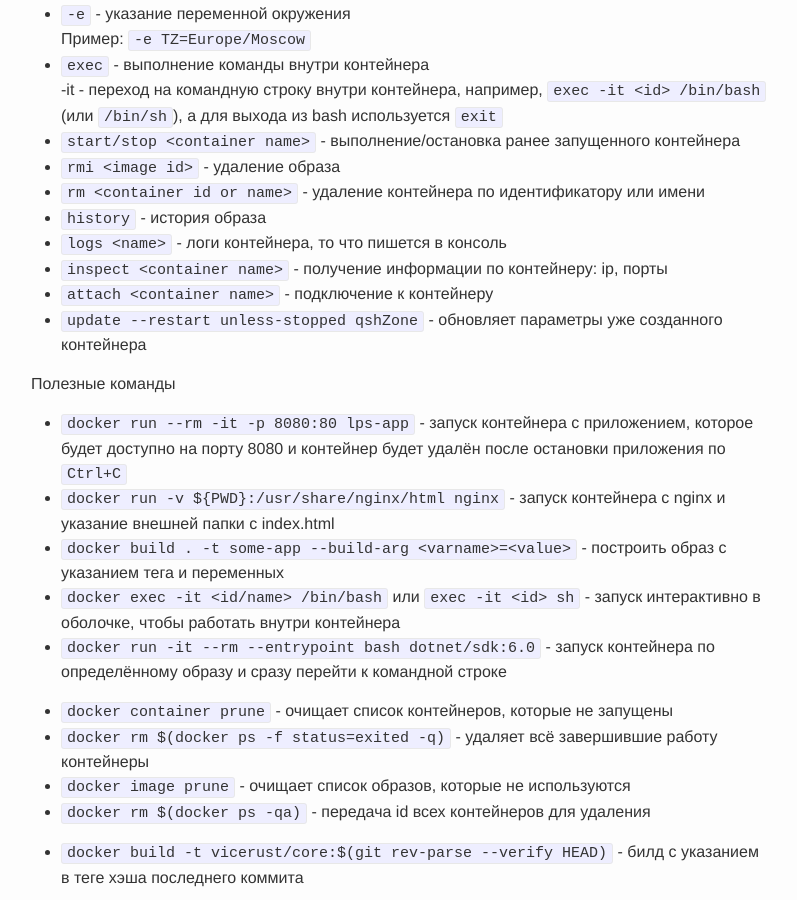
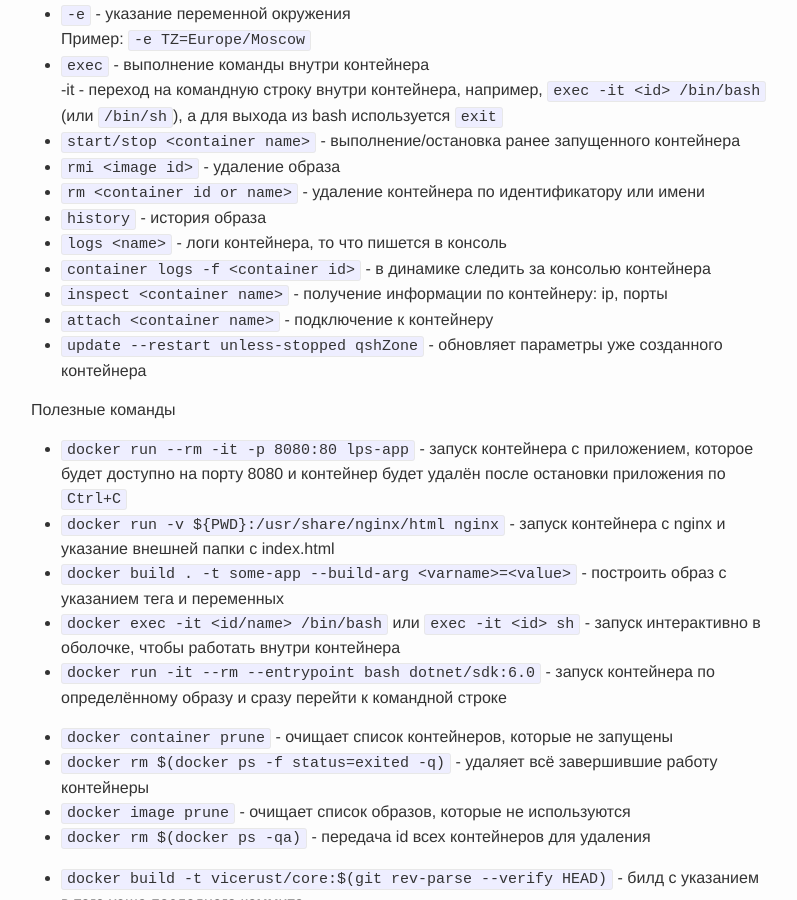
Before and after one commit to qshZone/qshzone.github.io, a Jekyll site: the page built from shorts/docker.md, in a window 1280 px wide and 900 px high, scrolled down 2064 px. Shown: the whole window, without its empty margins (239-1036 px from the left). Built offline with Jekyll 4.4.1, drawn with Linux system fonts in a browser that asks for light colours.

```diff
--- a/_config.yml
+++ b/_config.yml
@@ -13,6 +13,7 @@ author:
   instagram: PavelQuash
   telegram: pavelquash
   telegram-channel: qshZone
+  email: hi@qshzone.ru
 
 # Routing
 url: "https://qshzone.ru" # can't change on github
--- a/shorts/docker.md
+++ b/shorts/docker.md
@@ -83,6 +83,7 @@ title: Docker справочник
 - `rm <container id or name>` - удаление контейнера по идентификатору или имени
 - `history` - история образа
 - `logs <name>` - логи контейнера, то что пишется в консоль
+- `container logs -f <container id>` - в динамике следить за консолью контейнера
 - `inspect <container name>` - получение информации по контейнеру: ip, порты
 - `attach <container name>` - подключение к контейнеру
 - `update --restart unless-stopped qshZone` - обновляет параметры уже созданного контейнера
```
